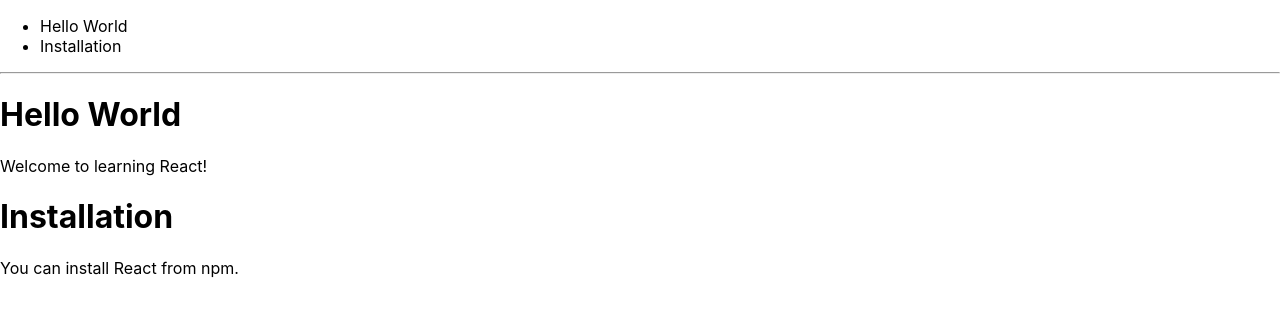
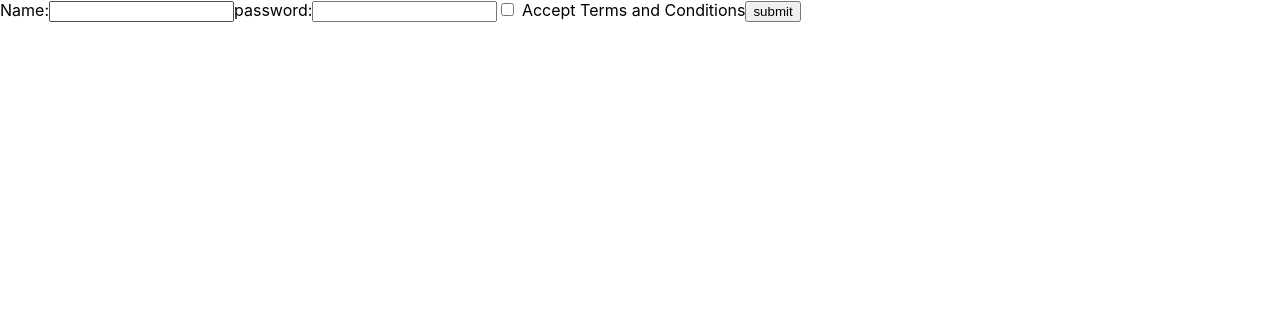
Before and after one commit to reactjs-example/hello-world, a React (Create React App) app: page / in a window 1280 px wide. Shown: the top 316 px of the page. Built offline with nearby package versions, Linux system fonts and the light colour scheme.

Commit message:
added forms

```diff
--- /dev/null
+++ b/src/form.js
@@ -0,0 +1,64 @@
+import { Component } from "react";
+import React from 'react';
+class NameForm extends React.Component {
+    constructor(props) {
+        super(props);
+        this.state = { value: '' };
+
+        this.handleChange = this.handleChange.bind(this);
+        this.handleSubmit = this.handleSubmit.bind(this);
+    }
+
+    handleChange(event) {
+        this.setState({ value: event.target.value });
+    }
+
+    handleSubmit(event) {
+
+
+        alert('A name was submitted: ' + this.state.value);
+
+
+        event.preventDefault();
+    }
+
+    //     render() {
+    //       return (
+    //         <form onSubmit={this.handleSubmit}>
+    //           <label>
+    //             Name:
+    //             <input type="text" value={this.state.value} onChange={this.handleChange} />
+    //           </label>
+    //           <input type="submit" value="Submit" />
+    //         </form>
+    //       );
+    //     }
+    //   }
+
+    render() {
+        return (
+            <form onSubmit={this.handleSubmit}>
+                <label>
+                    Essay:
+                    {/* <textarea value={this.state.value} onChange={this.handleChange} /> */}
+                    {/* <select value={this.state.value} onChange={this.handleChange}>
+            <option value="grapefruit">Grapefruit</option>
+            <option value="lime">Lime</option>
+            <option value="coconut">Coconut</option>
+            <option value="mango">Mango</option>
+          </select> */}
+
+                    <select name="cars" id="cars" multiple onChange={this.handleChange}>
+                        <option value="volvo">Volvo</option>
+                        <option value="saab">Saab</option>
+                        <option value="opel">Opel</option>
+                        <option value="audi">Audi</option>
+                    </select>
+                </label>
+                <input type="submit" value="Submit" />
+            </form>
+        );
+    }
+}
+
+export default NameForm
--- /dev/null
+++ b/src/handlingMultipleinput.js
@@ -0,0 +1,64 @@
+import React from "react"
+
+class Form1 extends React.Component {
+    constructor(props) {
+        super(props);
+        this.state = {
+            name: "",
+            password: ""
+        }
+        // this.password = {
+        //     psw: ""
+        // }
+
+        this.handleSubmit = (event) => {
+            console.log("submit")
+            event.preventDefault()
+            console.log(this.state);
+
+            let emp={'id':10};
+            this.props.clickFunc(emp);
+            alert(this.state.name + " ho gaya re")
+        }
+
+        this.handleChange = (event) => {
+
+            const target = event.target;
+            const value = target.type === 'checkbox' ? target.checked : target.value;
+
+
+            this.setState({
+                [event.target.name]: value
+            });
+        }
+    }
+
+    render() {
+        return (
+
+            <form onSubmit={this.handleSubmit}>
+                {this.state.name}
+                <label>
+                    Name:
+                    <input type="text" name="name" value={this.state.name} onChange={this.handleChange}>
+                    </input>
+                </label>
+
+                <label>
+                    password:
+                    <input type="password" name="password" value={this.state.psw} onChange={this.handleChange}>
+                    </input>
+                </label>
+
+                <label>
+                    <input name="terms" onChange={this.handleChange} type="checkbox"/> Accept Terms and Conditions
+                </label>
+
+                <input type="submit" value="submit"></input>
+            </form>
+
+        );
+    }
+}
+
+export default Form1
--- a/src/index.js
+++ b/src/index.js
@@ -14,6 +14,8 @@
 import NumberList from './list-keys';
 import ListItems from './extracting-list';
 import Blog from './extracting-list';
+import NameForm from './form';
+import Form1 from './handlingMultipleinput';
 
 // ReactDOM.render(
 //   <React.StrictMode>
@@ -66,21 +68,37 @@
     //   document.getElementById("root")
     //   );
 
-    const posts = [
-      {id: 1, title: 'Hello World', content: 'Welcome to learning React!'},
-      {id: 2, title: 'Installation', content: 'You can install React from npm.'}
-    ];
+    // const posts = [
+    //   {id: 1, title: 'Hello World', content: 'Welcome to learning React!'},
+    //   {id: 2, title: 'Installation', content: 'You can install React from npm.'}
+    // ];
 
-    ReactDOM.render(
-      <Blog posts={posts}/>,
-      document.getElementById('root')
-    );
+    // ReactDOM.render(
+    //   <Blog posts={posts}/>,
+    //   document.getElementById('root')
+    // );
 
     // ReactDOM.render(<div><Blog posts={[ {id: 1, title: 'Hello World', content: 'Welcome to learning React!'},
     // {id: 2, title: 'Installation', content: 'You can install React from npm.'}]}/> </div>,
     //   document.getElementById("root")
     //   );
 
+// const element=<NameForm/>
+//     ReactDOM.render(
+//       element,
+//       document.getElementById('root')
+//     );
+
+
+     const onClickHandler=(data)=>{
+       console.log(data);
+     }
+    const element=<Form1 clickFunc={onClickHandler}/>
+    ReactDOM.render(
+      element,
+      document.getElementById('root')
+    );
+
 
 // If you want to start measuring performance in your app, pass a function
 // to log results (for example: reportWebVitals(console.log))
```
